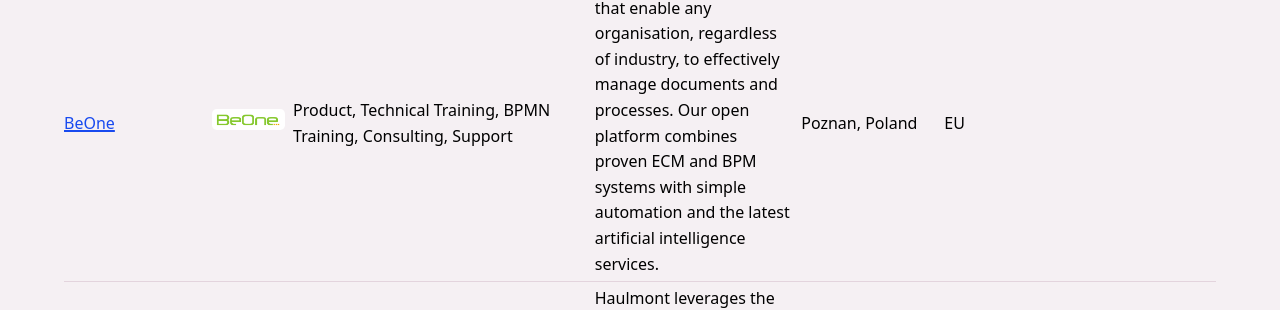
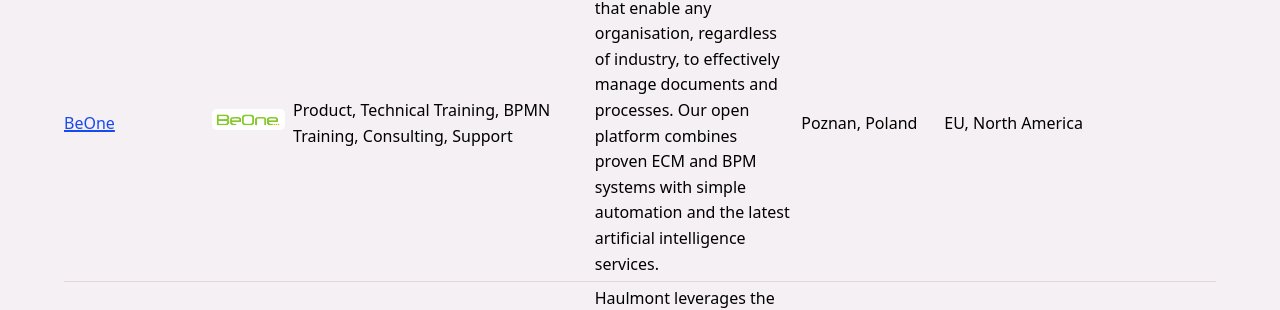
Before and after one commit to operaton/operaton.org, a Jekyll site: the page built from service-providers.html, in a window 1280 px wide. Shown: the part 1129-1439 px from the top of the page. Built offline with Jekyll 4.4.1, drawn with Linux system fonts in a browser that asks for light colours.

Commit message:
change BeOne area-of-operation

```diff
--- a/_data/service-providers.yml
+++ b/_data/service-providers.yml
@@ -52,7 +52,7 @@
   location:
     country: Poland
     city: Poznan
-    area-of-operation: EU
+    area-of-operation: EU, North America
   description: >-
     BeOne provides solutions that enable any organisation, regardless of industry, to effectively manage documents and processes. Our open platform combines proven ECM and BPM systems with simple automation and the latest artificial intelligence services.
   website: https://beone.pl/
```
